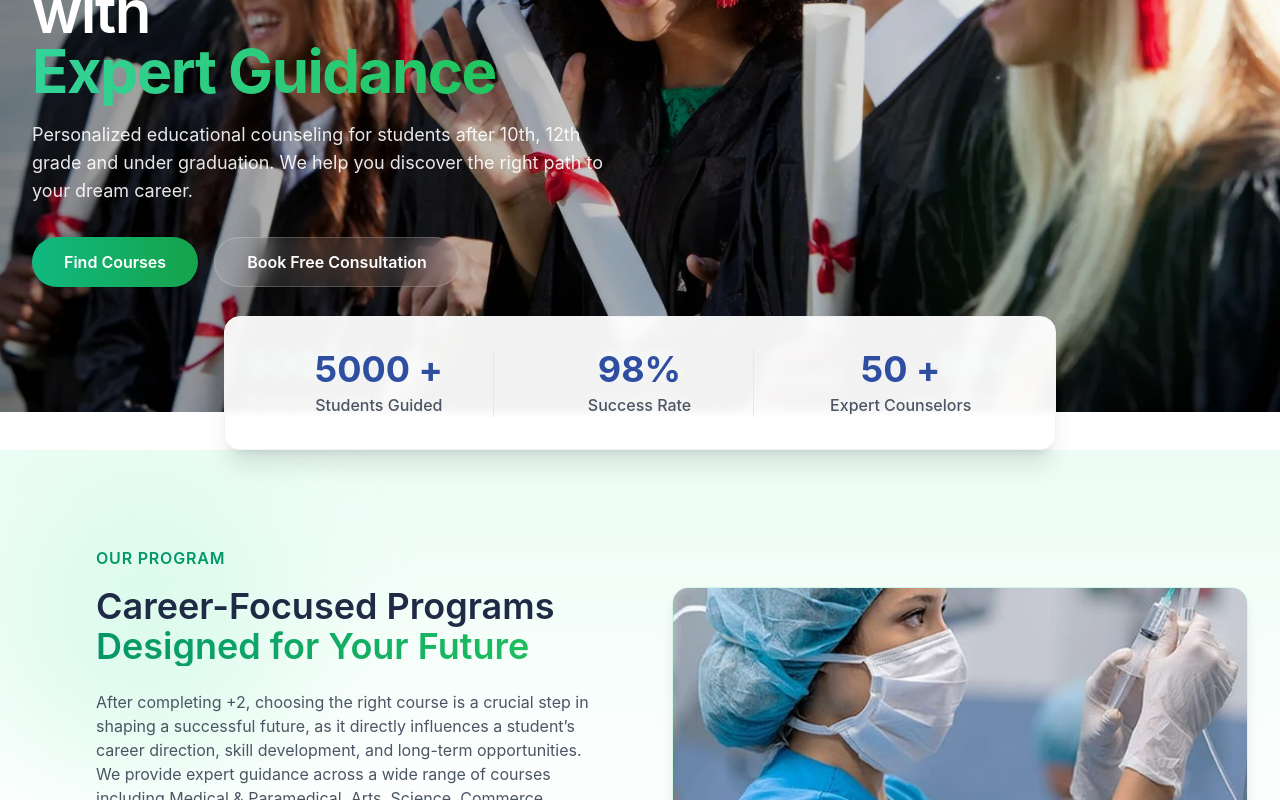
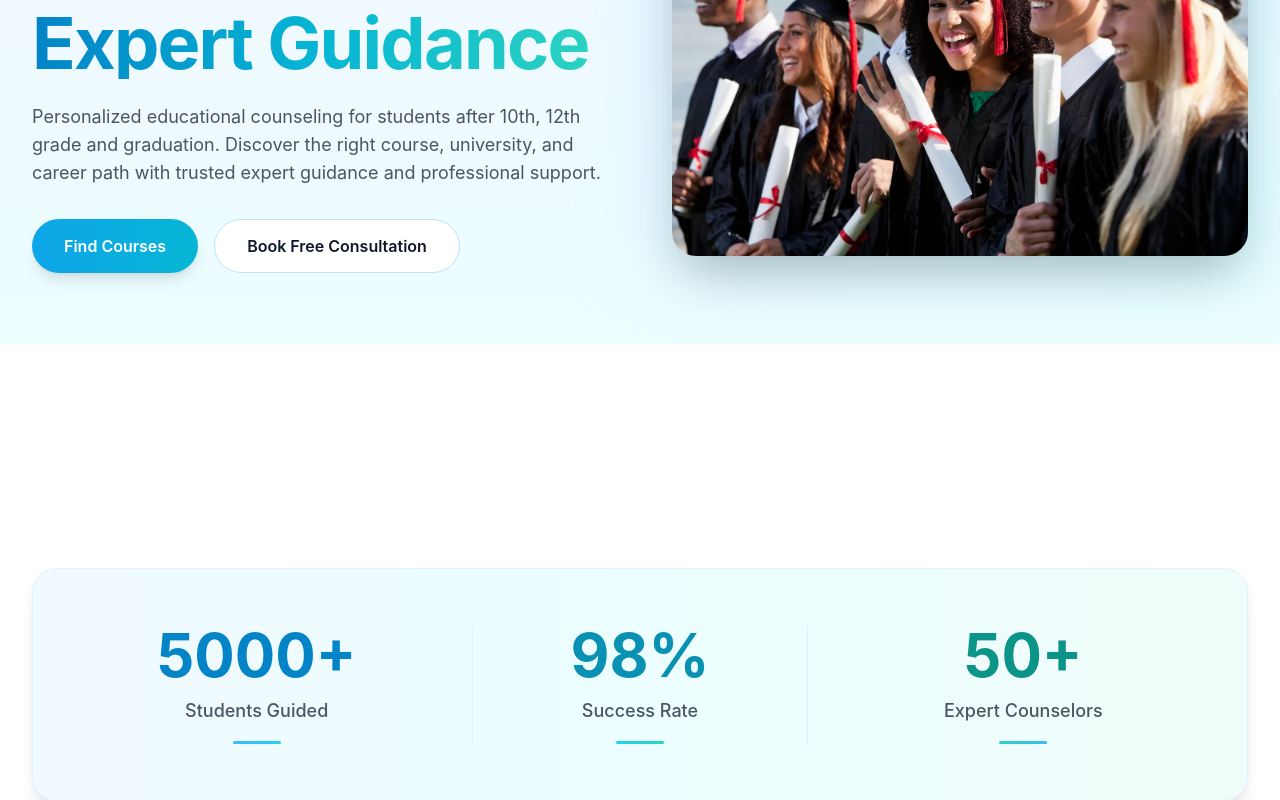
Before and after one commit to mhdameenvp/zain, a React (Vite) app: page / in a window 1280 px wide. Shown: the part 360-1160 px from the top of the page. Built offline with nearby package versions, Linux system fonts and the light colour scheme.

Commit message:
ui update

```diff
--- a/src/components/Pages/Sections/HeroSection.jsx
+++ b/src/components/Pages/Sections/HeroSection.jsx
@@ -1,89 +1,70 @@
-const heroImg = "/images/hero-bg.webp"; // keep same image
+const heroImg = "/images/hero-bg.webp"; // your image
 
 const HeroSection = () => {
   return (
-    <section className="relative w-full min-h-[92vh] md:min-h-[95vh] pt-32 md:pt-36 overflow-hidden">
+    <section className="w-full bg-gradient-to-b from-white via-sky-50 to-cyan-50 pt-28 sm:pt-32 md:pt-36">
 
-      {/* BACKGROUND IMAGE (UNCHANGED - FULL CLEAN) */}
-      <img
-        src={heroImg}
-        alt="Students celebrating success"
-        className="absolute inset-0 w-full h-full object-cover"
-      />
+      {/* MAIN CONTAINER */}
+      <div className="max-w-7xl mx-auto px-5 sm:px-6 lg:px-8">
 
-      {/* SUBTLE DARK GRADIENT FOR TEXT READABILITY (NO WHITE MASK) */}
-      <div className="absolute inset-0 bg-gradient-to-r from-black/40 via-black/20 to-transparent"></div>
+        {/* HERO LAYOUT */}
+        <div className="flex flex-col-reverse lg:flex-row items-center gap-10 lg:gap-16 min-h-[70vh]">
 
-      {/* FUTURISTIC GREEN GLOW (AESTHETIC, NOT HEAVY) */}
-      <div className="absolute top-16 left-8 w-72 h-72 bg-emerald-400/20 rounded-full blur-3xl animate-pulse"></div>
-      <div className="absolute bottom-10 right-10 w-80 h-80 bg-green-400/20 rounded-full blur-3xl animate-pulse"></div>
+          {/* LEFT SIDE - TEXT */}
+          <div className="w-full lg:w-1/2 text-center lg:text-left">
 
-      {/* MAIN CONTENT */}
-      <div className="relative z-10 max-w-7xl mx-auto px-5 sm:px-6 lg:px-8 flex items-center min-h-[80vh]">
-
-        {/* TEXT CONTENT */}
-        <div className="max-w-xl">
-
-          {/* HEADING (FUTURISTIC + CLEAN LIKE BROTOTYPE) */}
-          <h1 className="text-3xl sm:text-4xl md:text-5xl lg:text-6xl font-semibold leading-tight tracking-tight text-white">
+            {/* HEADING */}
+            <h1 className="font-semibold leading-[1.1] tracking-tight text-[#0f172a]
+                           text-4xl sm:text-5xl md:text-6xl lg:text-7xl">
               Shape Your Future with
               <br />
-            <span className="bg-gradient-to-r from-emerald-400 to-green-500 bg-clip-text text-transparent font-bold">
+              <span className="block mt-2 bg-gradient-to-r from-sky-600 via-cyan-500 to-teal-400 bg-clip-text text-transparent font-bold">
                 Expert Guidance
               </span>
             </h1>
 
             {/* DESCRIPTION */}
-          <p className="mt-5 text-base md:text-lg text-white/90 leading-relaxed">
+            <p className="mt-5 sm:mt-6 text-gray-600 text-sm sm:text-base md:text-lg leading-relaxed max-w-xl mx-auto lg:mx-0">
               Personalized educational counseling for students after 10th, 12th grade
-            and under graduation. We help you discover the right path to your dream career.
+              and graduation. Discover the right course, university, and career path
+              with trusted expert guidance and professional support.
             </p>
 
-          {/* FUTURISTIC BUTTONS */}
-          <div className="mt-8 flex flex-col sm:flex-row gap-4">
+            {/* BUTTONS */}
+            <div className="mt-8 flex flex-col sm:flex-row gap-4 justify-center lg:justify-start">
 
-            {/* PRIMARY BUTTON (GLOW EFFECT) */}
-            <button className="bg-gradient-to-r from-emerald-500 to-green-600 text-white px-8 py-3 rounded-full font-semibold shadow-lg hover:shadow-emerald-400/50 hover:scale-105 transition-all duration-300">
+              {/* FIND COURSES */}
+              <button className="w-full sm:w-auto bg-gradient-to-r from-sky-500 to-cyan-500
+                                 text-white px-8 py-3.5 rounded-full font-semibold
+                                 shadow-lg hover:shadow-cyan-300/50 hover:scale-105
+                                 transition-all duration-300">
                 Find Courses
               </button>
 
-            {/* SECONDARY BUTTON (GLASS LIGHT) */}
-            <button className="bg-white/10 backdrop-blur-md border border-white/20 text-white px-8 py-3 rounded-full font-semibold hover:bg-white/20 transition-all duration-300">
+              {/* BOOK CONSULTATION */}
+              <button className="w-full sm:w-auto border border-sky-200
+                                 text-[#0f172a] px-8 py-3.5 rounded-full font-semibold
+                                 bg-white hover:bg-sky-50 transition-all duration-300">
                 Book Free Consultation
               </button>
             </div>
           </div>
+
+          {/* RIGHT SIDE - IMAGE */}
+          <div className="w-full lg:w-1/2 flex justify-center lg:justify-end">
+
+            <div className="relative w-full max-w-md sm:max-w-lg lg:max-w-xl">
+
+              {/* SOFT OCEAN GLOW */}
+              <div className="absolute -inset-4 bg-gradient-to-r from-sky-200/50 to-cyan-200/50 rounded-3xl blur-2xl"></div>
+
+              <img
+                src={heroImg}
+                alt="Students success"
+                className="relative w-full h-auto object-cover rounded-3xl shadow-2xl"
+              />
             </div>
 
-      {/* FLOATING STATS (NO BOX BEHIND - CLEAN) */}
-      <div className="relative z-10 max-w-5xl mx-auto px-6 -mt-16 md:-mt-20">
-        <div className="grid grid-cols-1 sm:grid-cols-3 text-center gap-6">
-
-          <div className="text-white">
-            <h2 className="text-3xl md:text-4xl font-bold text-emerald-400">
-              5000+
-            </h2>
-            <p className="text-white/80 mt-1 text-sm md:text-base">
-              Students Guided
-            </p>
-          </div>
-
-          <div className="text-white">
-            <h2 className="text-3xl md:text-4xl font-bold text-emerald-400">
-              98%
-            </h2>
-            <p className="text-white/80 mt-1 text-sm md:text-base">
-              Success Rate
-            </p>
-          </div>
-
-          <div className="text-white">
-            <h2 className="text-3xl md:text-4xl font-bold text-emerald-400">
-              50+
-            </h2>
-            <p className="text-white/80 mt-1 text-sm md:text-base">
-              Expert Counselors
-            </p>
           </div>
 
         </div>
--- a/src/components/Pages/Sections/StatusSection.jsx
+++ b/src/components/Pages/Sections/StatusSection.jsx
@@ -1,40 +1,69 @@
-const stats = [
-  { number: "5000 +", label: "Students Guided" },
-  { number: "98%", label: "Success Rate" },
-  { number: "50 +", label: "Expert Counselors" },
-];
-
 const StatusSection = () => {
   return (
-    <section className="relative z-20 -mt-20 md:-mt-24">
-      <div className="max-w-4xl mx-auto px-4 sm:px-6 lg:px-8">
+    <section className="w-full mt-32 sm:mt-40 md:mt-48 lg:mt-56 px-4 sm:px-6 lg:px-8">
 
-        {/* COMPACT PREMIUM CARD */}
-        <div className="bg-white/95 backdrop-blur-sm rounded-2xl shadow-xl border border-gray-100 py-6 md:py-8 px-6 md:px-10">
+      {/* CONTAINER */}
+      <div className="max-w-7xl mx-auto">
 
-          <div className="grid grid-cols-1 sm:grid-cols-3 text-center gap-6 md:gap-8">
-            {stats.map((item, index) => (
-              <div
-                key={index}
-                className={`flex flex-col items-center justify-center ${
-                  index !== stats.length - 1
-                    ? "sm:border-r border-gray-200"
-                    : ""
-                }`}
-              >
-                {/* NUMBER */}
-                <h2 className="text-2xl md:text-3xl lg:text-4xl font-bold text-[#2f4ea1]">
-                  {item.number}
-                </h2>
+        {/* THEME BLENDED CARD (MATCHES HERO BACKGROUND) */}
+        <div className="rounded-3xl
+                        bg-gradient-to-r from-sky-50 via-cyan-50 to-teal-50
+                        border border-sky-100
+                        shadow-lg
+                        px-6 sm:px-10 md:px-14
+                        py-10 sm:py-12 md:py-14
+                        transition-all duration-300 hover:shadow-xl">
 
-                {/* LABEL */}
-                <p className="mt-1 text-sm md:text-base text-gray-600 font-medium">
-                  {item.label}
-                </p>
-              </div>
-            ))}
+          {/* STATS GRID */}
+          <div className="grid grid-cols-1 sm:grid-cols-3 gap-10 sm:gap-8 md:gap-12 text-center">
+
+            {/* STAT 1 */}
+            <div className="group">
+              <h2 className="text-4xl sm:text-5xl md:text-6xl font-bold text-sky-600">
+                5000+
+              </h2>
+              <p className="text-gray-600 mt-3 text-sm sm:text-base md:text-lg font-medium">
+                Students Guided
+              </p>
+
+              {/* SUBTLE DESIGN LINE */}
+              <div className="mx-auto mt-4 h-[3px] w-12
+                              bg-gradient-to-r from-sky-400 to-cyan-400
+                              rounded-full transition-all duration-300
+                              group-hover:w-20"></div>
+            </div>
+
+            {/* STAT 2 */}
+            <div className="group sm:border-x sm:border-sky-100">
+              <h2 className="text-4xl sm:text-5xl md:text-6xl font-bold text-cyan-600">
+                98%
+              </h2>
+              <p className="text-gray-600 mt-3 text-sm sm:text-base md:text-lg font-medium">
+                Success Rate
+              </p>
+
+              <div className="mx-auto mt-4 h-[3px] w-12
+                              bg-gradient-to-r from-cyan-400 to-teal-400
+                              rounded-full transition-all duration-300
+                              group-hover:w-20"></div>
+            </div>
+
+            {/* STAT 3 */}
+            <div className="group">
+              <h2 className="text-4xl sm:text-5xl md:text-6xl font-bold text-teal-600">
+                50+
+              </h2>
+              <p className="text-gray-600 mt-3 text-sm sm:text-base md:text-lg font-medium">
+                Expert Counselors
+              </p>
+
+              <div className="mx-auto mt-4 h-[3px] w-12
+                              bg-gradient-to-r from-teal-400 to-sky-400
+                              rounded-full transition-all duration-300
+                              group-hover:w-20"></div>
+            </div>
+
           </div>
-
         </div>
       </div>
     </section>
```
Lines whose indentation alone changed are shown as unchanged.
